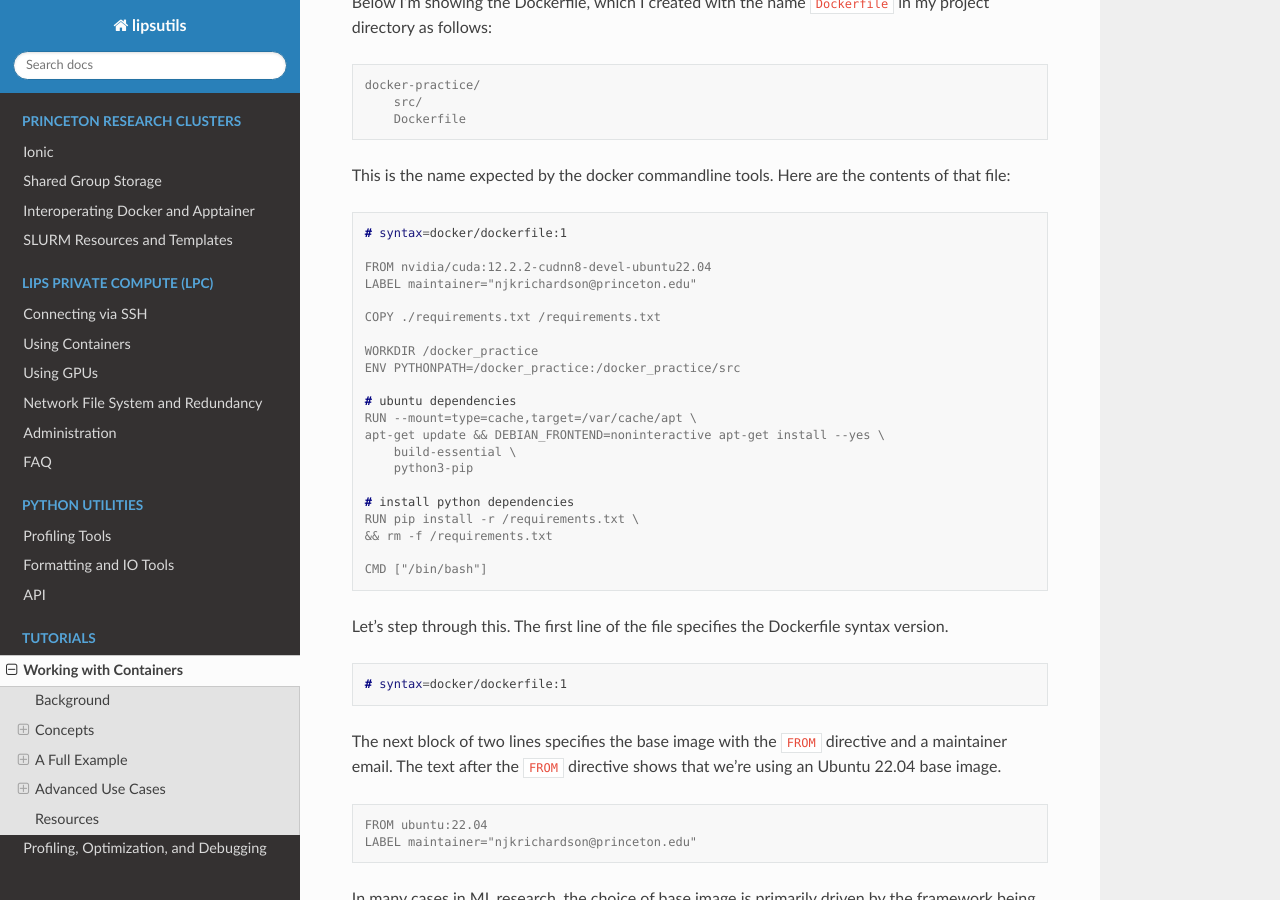
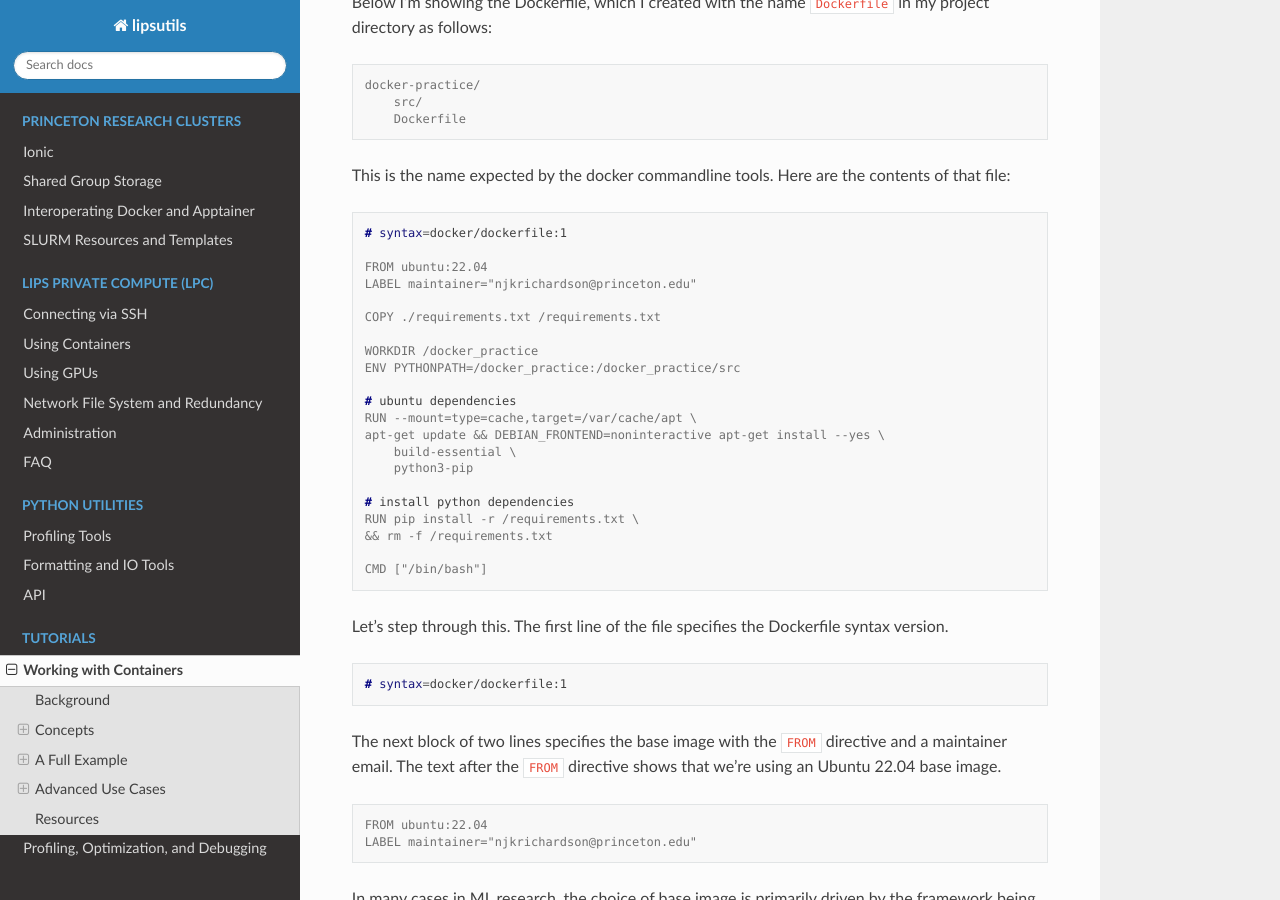
Before and after one commit to PrincetonLIPS/lipsutils, a Sphinx documentation site: the page built from docs/tutorials/docker.rst, in a window 1280 px wide and 900 px high, scrolled down 5123 px. Built offline with Sphinx 7.4.7 and the Read the Docs theme 3.1.0, drawn with Linux system fonts in a browser that asks for light colours.

Commit message:
doc: fixed original dockerfile from instruction

```diff
--- a/docs/tutorials/docker.rst
+++ b/docs/tutorials/docker.rst
@@ -210,7 +210,7 @@ This is the name expected by the docker commandline tools. Here are the contents
 
     # syntax=docker/dockerfile:1
 
-    FROM nvidia/cuda:12.2.2-cudnn8-devel-ubuntu22.04
+    FROM ubuntu:22.04
     LABEL maintainer="njkrichardson@princeton.edu"
 
     COPY ./requirements.txt /requirements.txt
```
